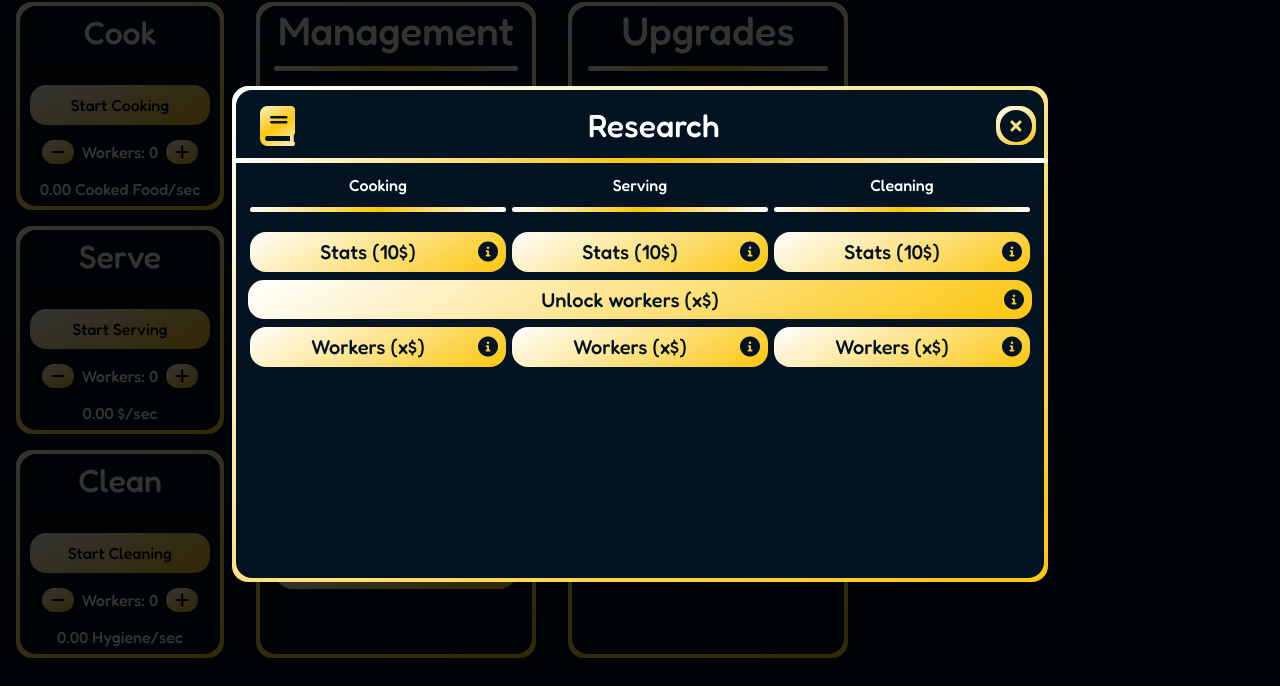
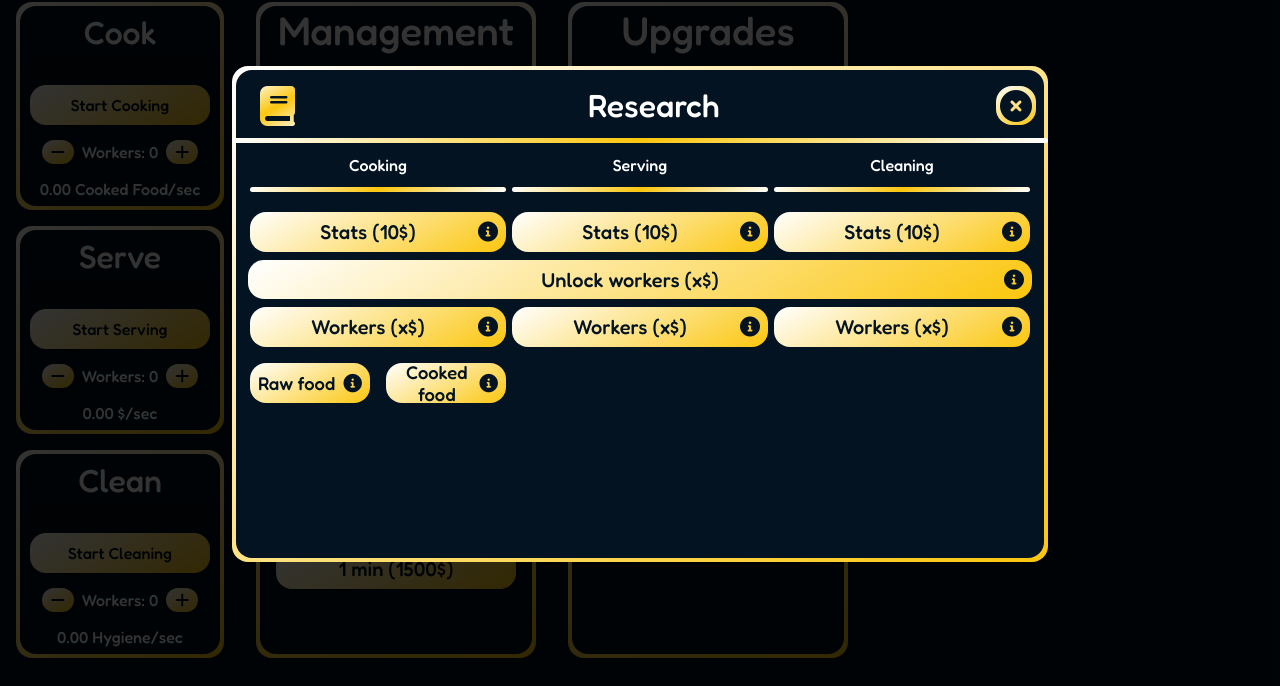
Before and after one commit to Wiggleyyyy/idle-game, a website: page index.html in a window 1280 px wide. Both pictures are taken after a click on the button "Research". Shown: the part 114-800 px from the top of the page. Drawn offline with nearby package versions, Linux system fonts and the light colour scheme.

Commit message:
added hide class + storage upgrades, next : add id's so everything can be hidden/shown with js

```diff
--- a/index.css
+++ b/index.css
@@ -43,6 +43,10 @@ label {
 
 button {
     font-family: Fredoka-regular;
+}
+
+.hide {
+    display: none;
 }
 
 .tooltip {
@@ -96,7 +100,7 @@ button {
     display: none;
     position: fixed;
     z-index: 1000;
-    padding-top: 100px;
+    padding-top: 10vh;
     left: 0;
     right: 0;
     width: 100%;
@@ -279,6 +283,8 @@ button {
 
 .modal_content .upgrades_container .upgrades_column .upgrades_row button {
     width: 15vh;
+    font-size: 2.3vh;
+    display: flex;
 }
 
 .game_container {
@@ -490,3 +496,23 @@ button {
 .upgrades .column button:active {
     background: linear-gradient(150deg, #fbc60e, #fff);
 }
+
+.upgrades .column .stats {
+    margin: 1vh;
+    font-size: 3vh;
+}
+
+.upgrades .column .sub_title {
+    font-size: 4vh;
+}
+
+.upgrades .column .storage {
+    display: flex;
+    justify-content: center;
+    flex-direction: column;
+    align-items: center;
+}
+
+.upgrades .column .storage button {
+    margin: 1vh;
+}
--- a/index.html
+++ b/index.html
@@ -42,7 +42,7 @@
                     <div class="upgrades_column">
                         <label>Cooking</label>
                         <hr>
-                        <button><i class="filler"></i>Stats (10$)<span class="tooltip"><i class="fa-solid fa-circle-info"></i><span class="tooltip_text">Buy this to display stats for cooking.</span></span></button>
+                        <button class="button_lock"><i class="filler"></i>Stats (10$)<span class="tooltip"><i class="fa-solid fa-circle-info"></i><span class="tooltip_text">Buy this to display stats for cooking.</span></span></button>
                     </div>
                     <div class="upgrades_column">
                         <p>Serving</p>
@@ -55,10 +55,16 @@
                         <button><i class="filler"></i>Stats (10$)<span class="tooltip"><i class="fa-solid fa-circle-info"></i><span class="tooltip_text">Buy this to display stats for cleaning.</span></span></button>
                     </div>
                 </div>
-                <button><i class="filler"></i>Unlock workers (x$)<span class="tooltip"><i class="fa-solid fa-circle-info"></i><span class="tooltip_text">Buy this to unlock workers that can do tasks automatically.</span></span></button>
+                <div class="" id="workers_upgrade_container">
+                    <button class="hide"><i class="filler"></i>Unlock workers (x$)<span class="tooltip"><i class="fa-solid fa-circle-info"></i><span class="tooltip_text">Buy this to unlock workers that can do tasks automatically.</span></span></button>
+                </div>
                 <div class="upgrades_container">
                     <div class="upgrades_column">
                         <button><i class="filler"></i>Workers (x$)<span class="tooltip"><i class="fa-solid fa-circle-info"></i><span class="tooltip_text">Buy this to train workers to cook.</span></span></button>
+                        <div class="upgrades_row">
+                            <button>Raw food<span class="tooltip"><i class="fa-solid fa-circle-info"></i><span class="tooltip_text">Buy this to unlock upgrades for raw food storage.</span></span></button>
+                            <button>Cooked food <span class="tooltip"><i class="fa-solid fa-circle-info"></i><span class="tooltip_text">Buy this to unluck upgrades for cooked food storage</span></span></button>
+                        </div>
                     </div>
                     <div class="upgrades_column">
                         <button><i class="filler"></i>Workers (x$)<span class="tooltip"><i class="fa-solid fa-circle-info"></i><span class="tooltip_text">Buy this to train workers to serve.</span></span></button>
@@ -73,7 +79,7 @@
 
     <div class="game_container">
         <div class="actions">
-            <div class="card_wrapper">
+            <div class="card_wrapper" id="cooking_card_wrapper">
                 <div class="card" id="cooking_card">
                     <label>Cook</label>
                     <progress id="cooking_progress" value="0" max="100"></progress>
@@ -86,12 +92,12 @@
                     <p id="cooking_persec" >x$/sec</p>
                 </div>
             </div>
-            <div class="card_wrapper">
+            <div class="card_wrapper" id="serving_card_wrapper">
                 <div class="card" id="serving_card">
                     <label>Serve</label>
                     <progress id="serving_progress" value="0" max="100"></progress>
                     <button id="serving_button" onclick="startTask('serving')"><span>Start Serving</span></button>
-                    <div class="card_workers">
+                    <div class="card_workers" id="card_workers">
                         <button onclick="workerRemove('serving')"><i class="fa-solid fa-minus"></i></button>
                         <p id="serving_workers_label" >Workers: x</p>
                         <button onclick="workerAdd('serving')"><i class="fa-solid fa-plus"></i></button>
@@ -99,7 +105,7 @@
                     <p id="serving_persec" >x/sec</p>
                 </div>
             </div>
-            <div class="card_wrapper">
+            <div class="card_wrapper" id="cleaning_card_wrapper">
                 <div class="card" id="cleaning_card">
                     <label>Clean</label>
                     <progress id="cleaning_progress" value="0" max="100"></progress>
@@ -148,8 +154,14 @@
                         <hr>
                         <p class="desc">Research to unlock new upgrades.</p>
                         <button class="upgrades_button" onclick="show_modal()">Research</button>
+                        <p class="stats">Upgrades: <span>0/x</span></p>
                         <hr>
-
+                        <label class="sub_title">Storage</label>
+                        <p class="desc">Upgrade the storage for food.</p>
+                        <div class="storage">
+                            <button>Raw food +1 (x$)</button>
+                            <button>Cooked food +1 (x$)</button>
+                        </div>
                     </div>
                 </div>
             </div>
```
